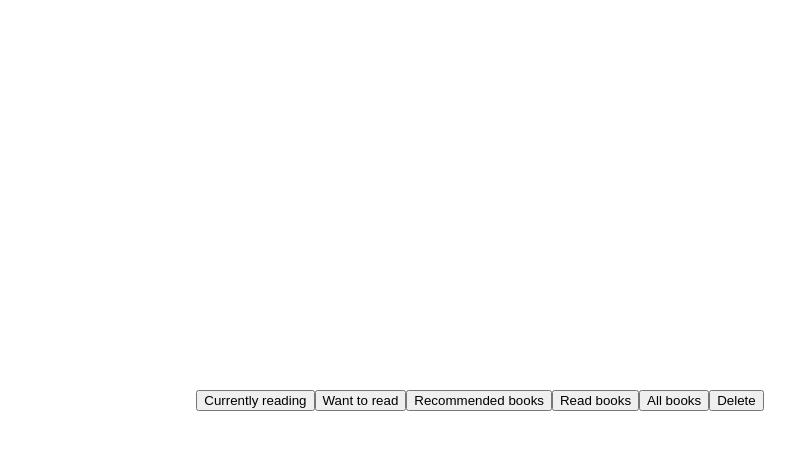
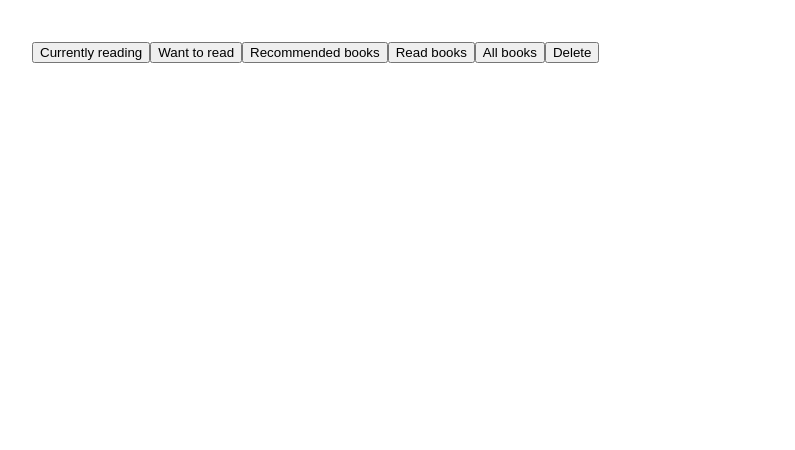
Before and after one commit to IIC3585-2024/vue-group-07, a Vue app in the folder my-books/: page /book in a window 1280 px wide. Shown: the top 450 px of the page, without its empty margins (160-955 px from the left). Built offline with nearby package versions, Linux system fonts and the light colour scheme.

Commit message:
style: Update Gallery title

```diff
--- a/my-books/src/components/Book.vue
+++ b/my-books/src/components/Book.vue
@@ -118,7 +118,6 @@
 .container {
     display: flex;
     flex-direction: row;
-    flex: 1;
 }
 
 h1 {
--- a/my-books/src/components/Gallery.vue
+++ b/my-books/src/components/Gallery.vue
@@ -1,14 +1,6 @@
-<!-- <script setup>
-import { ref } from 'vue';
-import BookCard from './BookCard.vue';
-
-const books = ref([])
-</script> -->
-
 <script>
 import { useCurrentStore } from '@/stores/current';
 import { useRouter } from 'vue-router';
-import axios from 'axios';
 import BookCard from './BookCard.vue';
 import { useBooksStore } from '@/stores/db';
 import { getBooksByCategory } from '@/lib/getBooksbyCategory';
@@ -40,7 +32,8 @@
     },
     data() {
         return {
-            books: []
+            books: [],
+            currentCategory: this.currentCategory
         }
     },
     components: {
@@ -52,8 +45,7 @@
 
 <template>
     <main>
-        <h1> Gallery </h1>
-        <!-- <h2> {{ currentCategory.name }} </h2> -->
+        <h1> {{ currentCategory.name }} </h1>
         <div class="gallery">
             <BookCard v-for="book in books" :title="book.title" :authors="book.author_name" :cover-i="book.cover_i" @click="moveToBook(book)"/>
         </div>
@@ -65,6 +57,8 @@
     display: flex;
     flex-direction: column;
     flex: 1;
+    min-width: 70vw;
+    height: 90vh;
     width: 100%;
 }
 
@@ -73,6 +67,7 @@
     flex-direction: row;
     flex-wrap: wrap;
     justify-content: center;
+    align-items: flex-start;
     margin: 20px;
 }
 </style>
```
